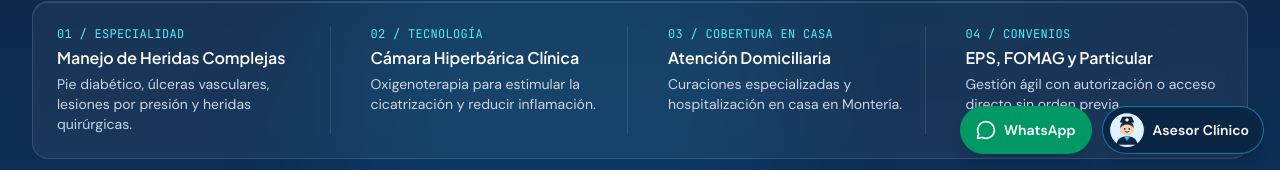
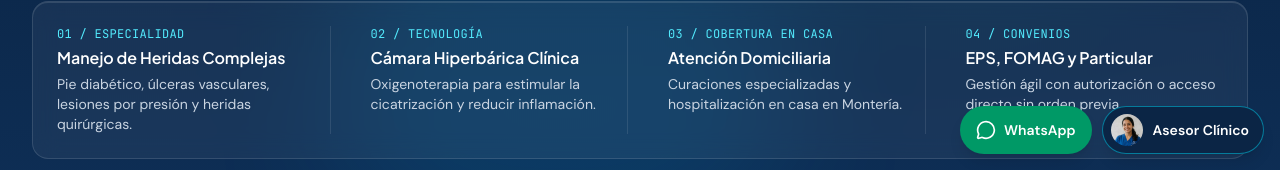
Before and after one commit to arturoindraw/clinica, a React (Vite) app: page / in a window 1280 px wide. Shown: the part 630-800 px from the top of the page. Built offline with nearby package versions, Linux system fonts and the light colour scheme.

Commit message:
Update virtual nurse chatbot photo

```diff
--- a/src/components/FloatingWidgets.tsx
+++ b/src/components/FloatingWidgets.tsx
@@ -1,5 +1,6 @@
 import { useEffect, useRef, useState } from 'react';
 import { MessageCircle, Send, X } from 'lucide-react';
+import nurseAvatar from '../assets/images/caath_virtual_nurse_avatar.jpg';
 import { CHATBOT_QUICK_TOPICS, CLINIC_INFO } from '../lib/clinicData';
 import { buildWhatsAppUrl, matchClinicFaq } from '../lib/clinicLogic';
 
@@ -11,34 +12,11 @@ interface ChatMessage {
 
 function NurseAvatar({ className = 'w-10 h-10' }: { className?: string }) {
   return (
-    <svg
-      viewBox="0 0 64 64"
-      className={className}
-      role="img"
-      aria-label="Enfermera virtual CAATH con gorro azul oscuro"
-    >
-      <circle cx="32" cy="32" r="31" fill="#E0F2FE" stroke="#0B2545" strokeWidth="2" />
-      {/* Uniform shoulders */}
-      <path d="M13 58C15 47 22 43 32 43C42 43 49 47 51 58" fill="#0B2545" />
-      <path d="M26 43L32 51L38 43" fill="#38BDF8" />
-      {/* Face & hair */}
-      <circle cx="32" cy="30" r="12" fill="#F6D0B1" />
-      <path d="M20 29C20 20 25 16 32 16C39 16 44 20 44 29C42 25 38 22 32 22C26 22 22 25 20 29Z" fill="#1E293B" />
-      {/* Dark blue nurse cap (#0B2545) */}
-      <path d="M20 18L24 9H40L44 18Z" fill="#0B2545" stroke="#06172D" strokeWidth="1.2" />
-      <rect x="30.5" y="11" width="3" height="6" rx="0.6" fill="#FFFFFF" />
-      <rect x="29" y="12.5" width="6" height="3" rx="0.6" fill="#FFFFFF" />
-      {/* Eyes & warm smile */}
-      <circle cx="28" cy="30" r="1.4" fill="#0F172A" />
-      <circle cx="36" cy="30" r="1.4" fill="#0F172A" />
-      <path
-        d="M28.5 34.5C30 36.5 34 36.5 35.5 34.5"
-        fill="none"
-        stroke="#0F172A"
-        strokeWidth="1.6"
-        strokeLinecap="round"
-      />
-    </svg>
+    <img
+      src={nurseAvatar}
+      alt="Enfermera virtual CAATH con uniforme azul"
+      className={`${className} rounded-full border-2 border-[#0B2545] object-cover`}
+    />
   );
 }
 
```
Also changed, not shown: src/assets/images/caath_virtual_nurse_avatar.jpg (added).
